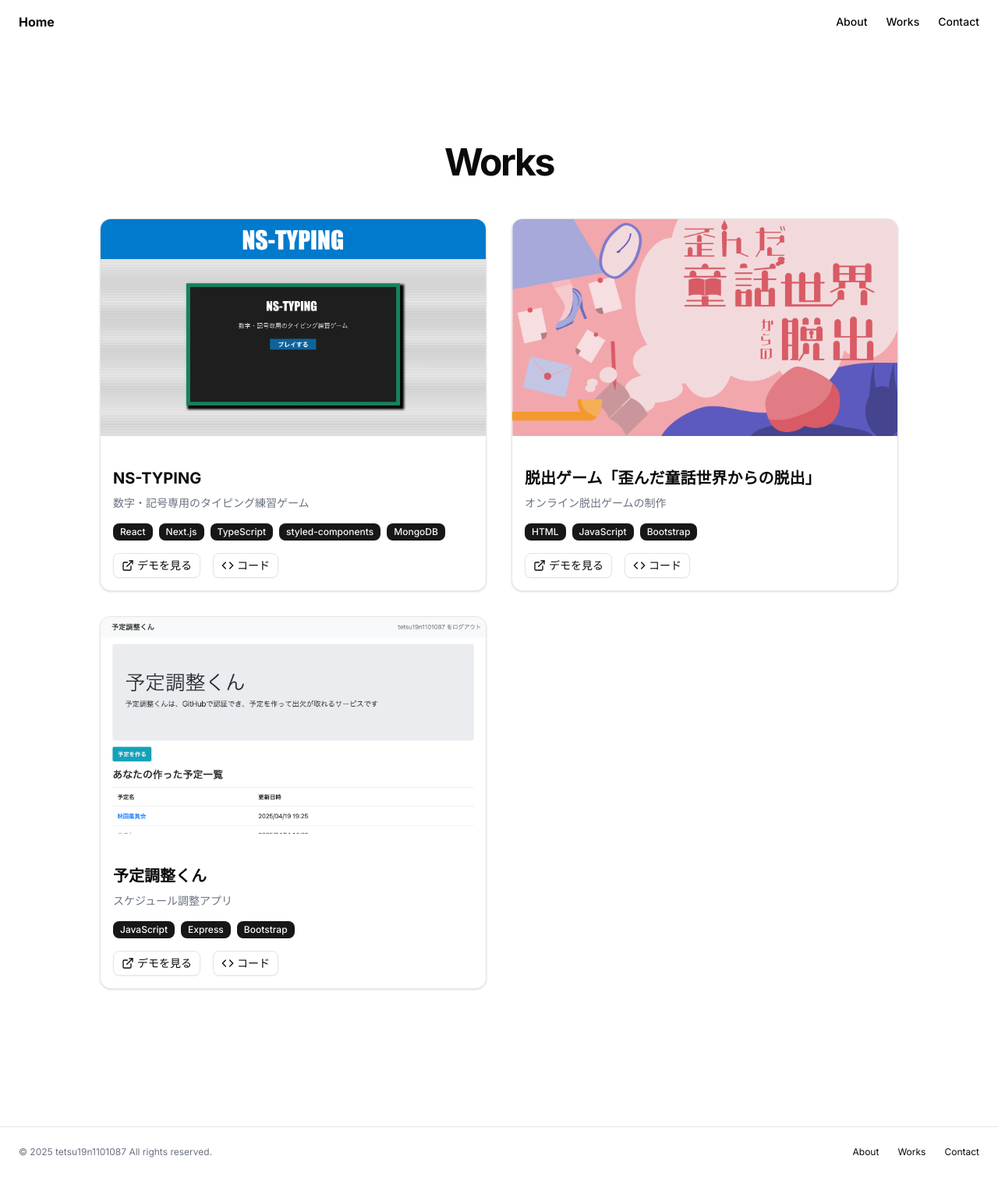
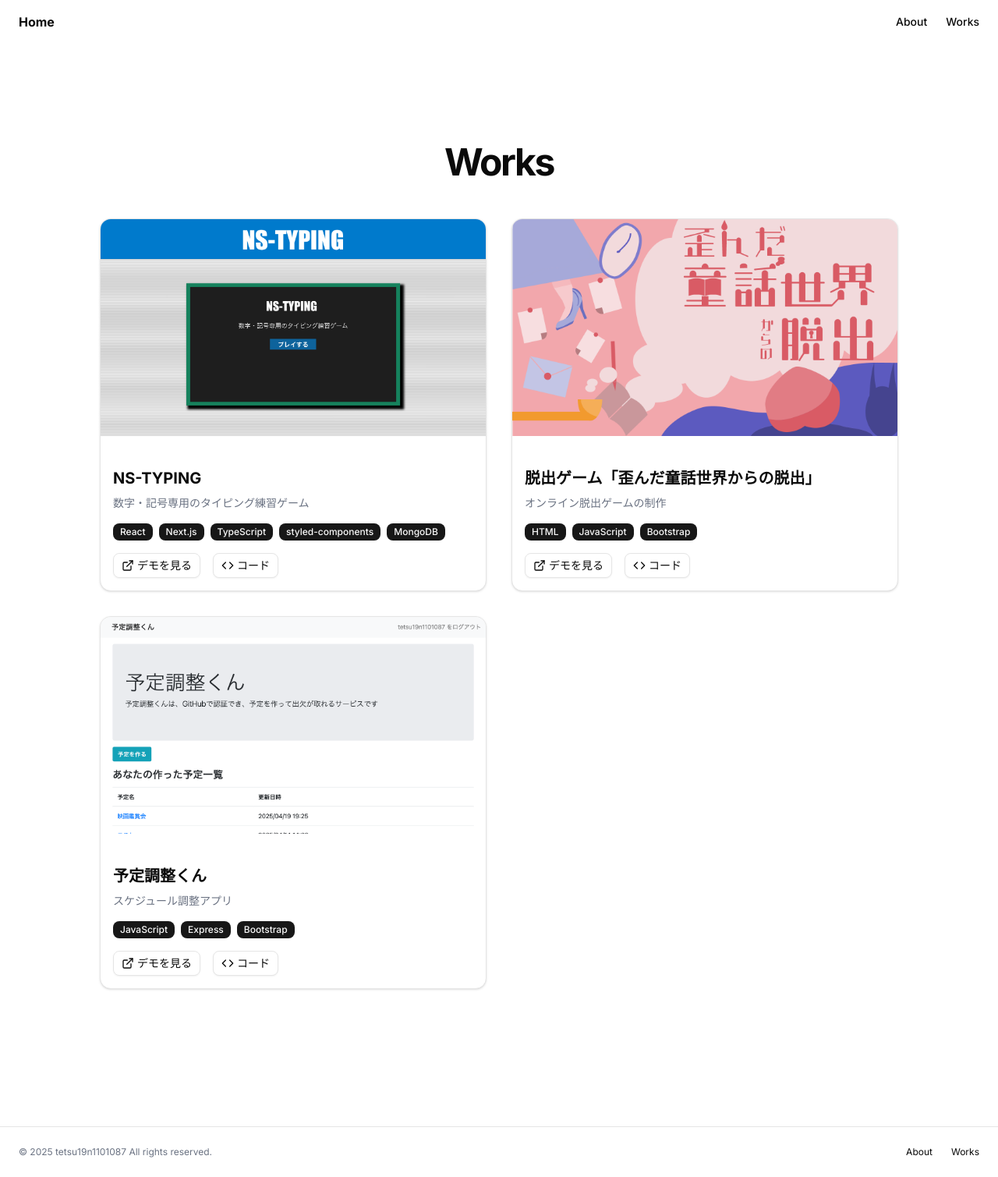
Before and after one commit to tetsu19n1101087/portfolio, a Next.js app: page /works in a window 1280 px wide. Shown: the whole page at 78% size. Built offline with nearby package versions, Linux system fonts and the light colour scheme.

Commit message:
contact無効

```diff
--- a/components/footer.tsx
+++ b/components/footer.tsx
@@ -11,9 +11,9 @@ export function Footer() {
         <Link className="text-xs hover:underline underline-offset-4" href="/works">
           Works
         </Link>
-        <Link className="text-xs hover:underline underline-offset-4" href="/contact">
+        {/* <Link className="text-xs hover:underline underline-offset-4" href="/contact">
           Contact
-        </Link>
+        </Link> */}
       </nav>
     </footer>
   )
--- a/components/header.tsx
+++ b/components/header.tsx
@@ -13,9 +13,9 @@ export function Header() {
         <Link className="text-sm font-medium hover:underline underline-offset-4" href="/works">
           Works
         </Link>
-        <Link className="text-sm font-medium hover:underline underline-offset-4" href="/contact">
+        {/* <Link className="text-sm font-medium hover:underline underline-offset-4" href="/contact">
           Contact
-        </Link>
+        </Link> */}
       </nav>
     </header>
   )
```
